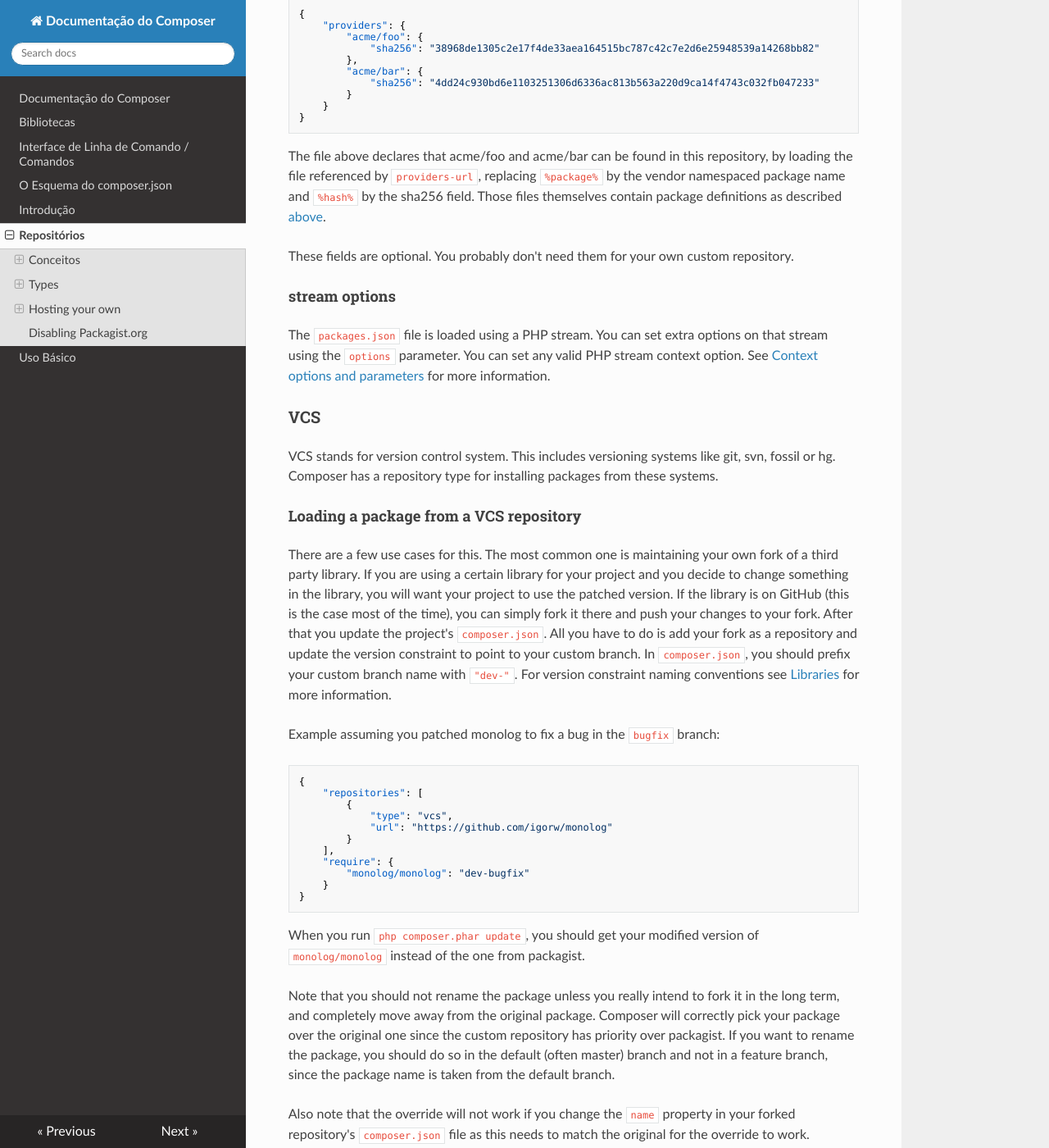
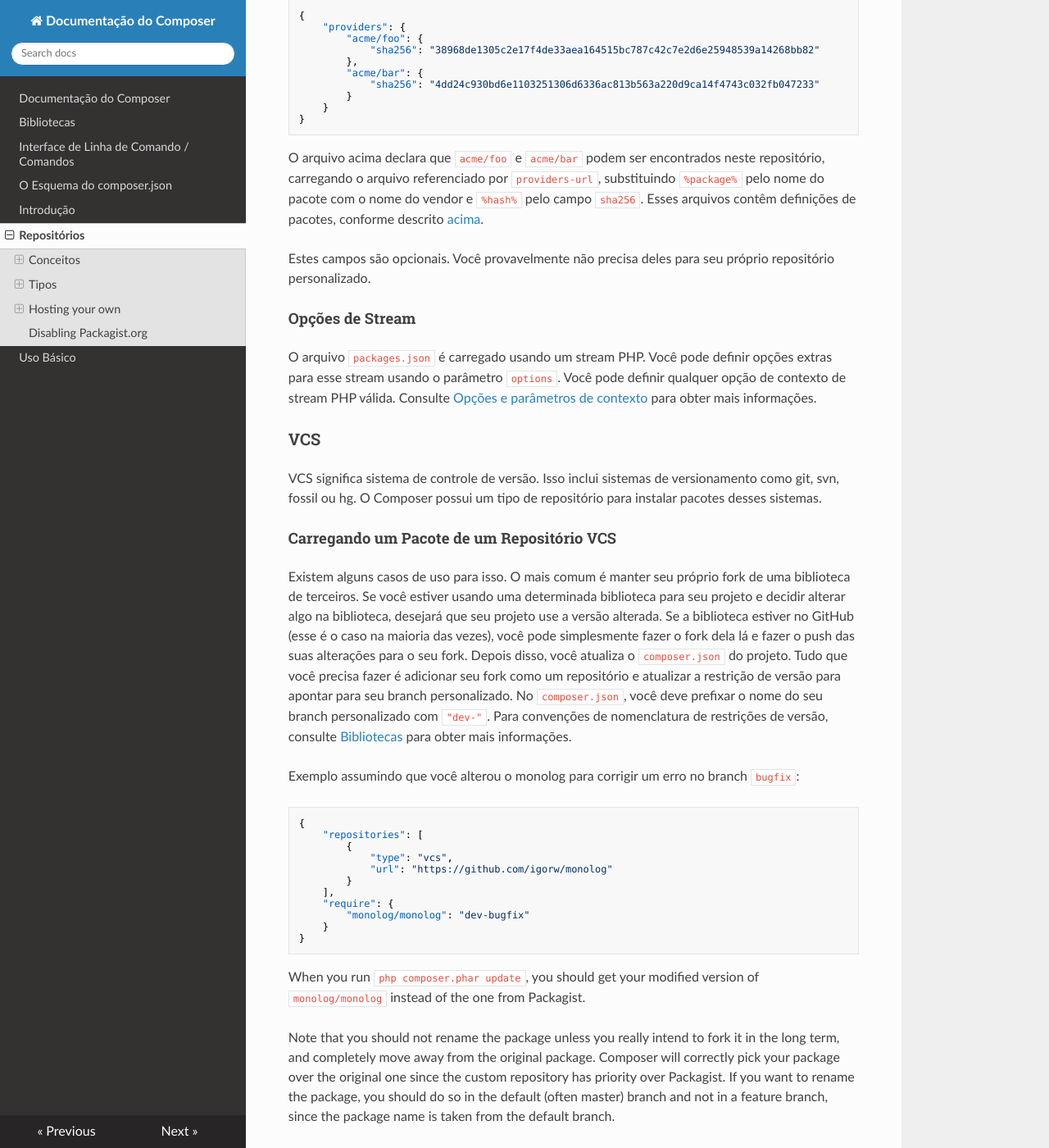
Before and after one commit to php-dev-br/composer-doc-pt-br, an MkDocs documentation site: the page built from doc/repositorios.md, in a window 1280 px wide and 1400 px high, scrolled down 3282 px. Shown: the whole window at 82% size. Built offline with MkDocs 1.6.1, drawn with Linux system fonts in a browser that asks for light colours; nearby versions of some CDN libraries; some of the changed text lies outside the part shown.

Commit message:
Translate /doc/05-repositories.md file [WIP]
Issue: #8

````diff
--- a/doc/repositorios.md
+++ b/doc/repositorios.md
@@ -11,9 +11,9 @@ entender alguns dos conceitos básicos sobre os quais o Composer é construído.
 ### Pacote
 
 O Composer é um gerenciador de dependências. Ele instala pacotes localmente. Um
-pacote é essencialmente um diretório que contém alguma coisa. Neste caso, é
-código PHP, mas em teoria poderia ser qualquer coisa. E ele contém uma descrição
-do pacote que possui um nome e uma versão. O nome e a versão são usados para
+pacote é essencialmente um diretório que contém alguma coisa. Neste caso, código
+PHP, mas em teoria poderia ser qualquer coisa. E ele contém uma descrição do
+pacote que possui um nome e uma versão. O nome e a versão são usados para
 identificar o pacote.
 
 De fato, internamente o Composer vê cada versão como um pacote separado. Embora
@@ -25,51 +25,52 @@ para a instalação é a definição da fonte, que descreve onde obter o conteú
 pacote. Os dados do pacote apontam para o conteúdo do pacote. E há duas opções
 aqui: `dist` e `source`.
 
-**Dist:** `dist` é uma versão empacotada dos dados do pacote. Geralmente é uma
-versão lançada, normalmente é uma versão estável.
+**Dist:** é uma versão empacotada dos dados do pacote. Geralmente é uma versão
+lançada, normalmente é uma versão estável.
 
-**Source:** `source` é usada para desenvolvimento. Ela geralmente se origina de
-um repositório de código-fonte, como o git. Você pode obter o código-fonte
-quando quiser modificar o pacote baixado.
+**Source:** é usada para desenvolvimento. Ela geralmente se origina de um
+repositório de código-fonte, como o git. Você pode obter o código-fonte quando
+quiser modificar o pacote baixado.
 
 Os pacotes podem fornecer uma dessas ou até mesmo as duas. Dependendo de certos
 fatores, como as opções fornecidas pela pessoa e a estabilidade do pacote, uma
-terá a preferência.
+delas terá a preferência.
 
-### Repository
+### Repositório
 
-A repository is a package source. It's a list of packages/versions. Composer
-will look in all your repositories to find the packages your project requires.
+Um repositório é uma fonte de pacotes. É uma lista de pacotes/versões. O
+Composer procurará em todos os seus repositórios para encontrar os pacotes que
+seu projeto exige.
 
-By default only the Packagist repository is registered in Composer. You can
-add more repositories to your project by declaring them in `composer.json`.
+Por padrão, apenas o repositório Packagist está registrado no Composer. Você
+pode adicionar mais repositórios ao seu projeto declarando-os no
+`composer.json`.
 
-Repositories are only available to the root package and the repositories
-defined in your dependencies will not be loaded. Read the
-[FAQ entry](faqs/why-can't-composer-load-repositories-recursively.md) if you
-want to learn why.
+Os repositórios estão disponíveis apenas para o pacote raiz e os repositórios
+definidos em suas dependências não serão carregados. Leia a [FAQ]
+[faq-recursive-repos] se quiser saber o porquê.
 
-## Types
+## Tipos
 
-### Composer
+### composer
 
-The main repository type is the `composer` repository. It uses a single
-`packages.json` file that contains all of the package metadata.
+O principal tipo de repositório é o repositório `composer`. Ele usa um único
+arquivo `packages.json` que contém todos os metadados dos pacotes.
 
-This is also the repository type that packagist uses. To reference a
-`composer` repository, supply the path before the `packages.json` file.
-In the case of packagist, that file is located at `/packages.json`, so the URL of
-the repository would be `repo.packagist.org`. For `example.org/packages.json` the
-repository URL would be `example.org`.
+Este também é o tipo de repositório que o Packagist usa. Para referenciar um
+repositório `composer`, forneça o caminho antes do arquivo `packages.json`. No
+caso do Packagist, esse arquivo está localizado em `/packages.json`, portanto, a
+URL do repositório seria `repo.packagist.org`. Para
+`exemplo.org.br/packages.json`, a URL do repositório seria `exemplo.org.br`.
 
 #### packages
 
-The only required field is `packages`. The JSON structure is as follows:
+O único campo obrigatório é `packages`. A estrutura JSON é a seguinte:
 
 ```json
 {
     "packages": {
-        "vendor/package-name": {
+        "nome-vendor/nome-pacote": {
             "dev-master": { @composer.json },
             "1.0.x-dev": { @composer.json },
             "0.0.1": { @composer.json },
@@ -79,14 +80,14 @@ The only required field is `packages`. The JSON structure is as follows:
 }
 ```
 
-The `@composer.json` marker would be the contents of the `composer.json` from
-that package version including as a minimum:
+O marcador `@composer.json` seria o conteúdo do `composer.json` dessa versão do
+pacote, incluindo no mínimo:
 
-* name
-* version
-* dist or source
+* `name`
+* `version`
+* `dist` ou `source`
 
-Here is a minimal package definition:
+Aqui está uma definição mínima de pacote:
 
 ```json
 {
@@ -99,15 +100,16 @@ Here is a minimal package definition:
 }
 ```
 
-It may include any of the other fields specified in the [schema](04-schema.md).
+Ela pode incluir qualquer um dos outros campos especificados no [esquema]
+[schema].
 
 #### notify-batch
 
-The `notify-batch` field allows you to specify a URL that will be called
-every time a user installs a package. The URL can be either an absolute path
-(that will use the same domain as the repository) or a fully qualified URL.
+O campo `notify-batch` permite especificar uma URL que será chamada sempre que
+alguém instalar um pacote. A URL pode ser um caminho absoluto (que usará o mesmo
+domínio que o repositório) ou uma URL completamente qualificada.
 
-An example value:
+Um exemplo de valor:
 
 ```json
 {
@@ -115,9 +117,9 @@ An example value:
 }
 ```
 
-For `example.org/packages.json` containing a `monolog/monolog` package, this
-would send a `POST` request to `example.org/downloads/` with following
-JSON request body:
+Para `exemplo.org.br/packages.json` contendo um pacote `monolog/monolog`, isso
+enviaria uma requisição `POST` para `exemplo.org.br/downloads/` com o seguinte
+corpo da requisição JSON:
 
 ```json
 {
@@ -127,22 +129,21 @@ JSON request body:
 }
 ```
 
-The version field will contain the normalized representation of the version
-number.
+O campo `version` conterá a representação normalizada do número da versão.
 
-This field is optional.
+Este campo é opcional.
 
-#### provider-includes and providers-url
+#### provider-includes e providers-url
 
-The `provider-includes` field allows you to list a set of files that list
-package names provided by this repository. The hash should be a sha256 of
-the files in this case.
+O campo `provider-includes` permite listar um conjunto de arquivos que listam
+nomes de pacotes fornecidos por este repositório. O hash deve ser um sha256 dos
+arquivos nesse caso.
 
-The `providers-url` describes how provider files are found on the server. It
-is an absolute path from the repository root. It must contain the placeholders
-`%package%` and `%hash%`.
+O campo `providers-url` descreve como os arquivos do provedor são encontrados no
+servidor. É um caminho absoluto da raiz do repositório. Deve conter os
+placeholders `%package%` e `%hash%`.
 
-An example:
+Um exemplo:
 
 ```json
 {
@@ -158,8 +159,8 @@ An example:
 }
 ```
 
-Those files contain lists of package names and hashes to verify the file
-integrity, for example:
+Esses arquivos contêm listas de nomes de pacotes e hashes para verificar a
+integridade do arquivo, por exemplo:
 
 ```json
 {
@@ -174,42 +175,44 @@ integrity, for example:
 }
 ```
 
-The file above declares that acme/foo and acme/bar can be found in this
-repository, by loading the file referenced by `providers-url`, replacing
-`%package%` by the vendor namespaced package name and `%hash%` by the
-sha256 field. Those files themselves contain package definitions as
-described [above](#packages).
+O arquivo acima declara que `acme/foo` e `acme/bar` podem ser encontrados neste
+repositório, carregando o arquivo referenciado por `providers-url`, substituindo
+`%package%` pelo nome do pacote com o nome do vendor e `%hash%` pelo campo
+`sha256`. Esses arquivos contêm definições de pacotes, conforme descrito [acima]
+[packages].
 
-These fields are optional. You probably don't need them for your own custom
-repository.
+Estes campos são opcionais. Você provavelmente não precisa deles para seu
+próprio repositório personalizado.
 
-#### stream options
+#### Opções de Stream
 
-The `packages.json` file is loaded using a PHP stream. You can set extra
-options on that stream using the `options` parameter. You can set any valid
-PHP stream context option. See [Context options and
-parameters](https://php.net/manual/en/context.php) for more information.
+O arquivo `packages.json` é carregado usando um stream PHP. Você pode definir
+opções extras para esse stream usando o parâmetro `options`. Você pode definir
+qualquer opção de contexto de stream PHP válida. Consulte [Opções e parâmetros
+de contexto][php-context] para obter mais informações.
 
 ### VCS
 
-VCS stands for version control system. This includes versioning systems like
-git, svn, fossil or hg. Composer has a repository type for installing packages
-from these systems.
+VCS significa sistema de controle de versão. Isso inclui sistemas de
+versionamento como git, svn, fossil ou hg. O Composer possui um tipo de
+repositório para instalar pacotes desses sistemas.
 
-#### Loading a package from a VCS repository
+#### Carregando um Pacote de um Repositório VCS
 
-There are a few use cases for this. The most common one is maintaining your
-own fork of a third party library. If you are using a certain library for your
-project and you decide to change something in the library, you will want your
-project to use the patched version. If the library is on GitHub (this is the
-case most of the time), you can simply fork it there and push your changes to
-your fork. After that you update the project's `composer.json`. All you have
-to do is add your fork as a repository and update the version constraint to
-point to your custom branch. In `composer.json`, you should prefix your custom
-branch name with `"dev-"`. For version constraint naming conventions see
-[Libraries](02-libraries.md) for more information.
+Existem alguns casos de uso para isso. O mais comum é manter seu próprio fork de
+uma biblioteca de terceiros. Se você estiver usando uma determinada biblioteca
+para seu projeto e decidir alterar algo na biblioteca, desejará que seu projeto
+use a versão alterada. Se a biblioteca estiver no GitHub (esse é o caso na
+maioria das vezes), você pode simplesmente fazer o fork dela lá e fazer o push
+das suas alterações para o seu fork. Depois disso, você atualiza o
+`composer.json` do projeto. Tudo que você precisa fazer é adicionar seu fork
+como um repositório e atualizar a restrição de versão para apontar para seu
+branch personalizado. No `composer.json`, você deve prefixar o nome do seu
+branch personalizado com `"dev-"`. Para convenções de nomenclatura de restrições
+de versão, consulte [Bibliotecas][libraries] para obter mais informações.
 
-Example assuming you patched monolog to fix a bug in the `bugfix` branch:
+Exemplo assumindo que você alterou o monolog para corrigir um erro no branch
+`bugfix`:
 
 ```json
 {
@@ -226,12 +229,12 @@ Example assuming you patched monolog to fix a bug in the `bugfix` branch:
 ```
 
 When you run `php composer.phar update`, you should get your modified version
-of `monolog/monolog` instead of the one from packagist.
+of `monolog/monolog` instead of the one from Packagist.
 
 Note that you should not rename the package unless you really intend to fork
 it in the long term, and completely move away from the original package.
 Composer will correctly pick your package over the original one since the
-custom repository has priority over packagist. If you want to rename the
+custom repository has priority over Packagist. If you want to rename the
 package, you should do so in the default (often master) branch and not in a
 feature branch, since the package name is taken from the default branch.
 
@@ -251,12 +254,12 @@ GitHub and BitBucket:
 ```json
 {
     "require": {
-        "vendor/my-private-repo": "dev-master"
+        "nome-vendor/meu-repo-privado": "dev-master"
     },
     "repositories": [
         {
             "type": "vcs",
-            "url":  "git@bitbucket.org:vendor/my-private-repo.git"
+            "url":  "git@bitbucket.org:nome-vendor/meu-repo-privado.git"
         }
     ]
 }
@@ -330,7 +333,7 @@ repository like this:
     "repositories": [
         {
             "type": "vcs",
-            "url": "http://svn.example.org/projectA/",
+            "url": "http://svn.exemplo.org.br/projeto-a/",
             "trunk-path": "Trunk",
             "branches-path": "Branches",
             "tags-path": "Tags"
@@ -353,9 +356,9 @@ http-basic section of your config (See [Schema](04-schema.md)):
 ```json
 {
     "http-basic": {
-        "svn.example.org": {
-            "username": "username",
-            "password": "password"
+        "svn.exemplo.org.br": {
+            "username": "usuario",
+            "password": "senha"
         }
     }
 }
@@ -371,7 +374,7 @@ for this server will be overwritten. To change this behavior by setting the
     "repositories": [
         {
             "type": "vcs",
-            "url": "http://svn.example.org/projectA/",
+            "url": "http://svn.exemplo.org.br/projeto-a/",
             "svn-cache-credentials": false
         }
     ]
@@ -542,7 +545,7 @@ The `"package"` key in a `package` repository may be set to an array to define m
 
 ## Hosting your own
 
-While you will probably want to put your packages on packagist most of the
+While you will probably want to put your packages on Packagist most of the
 time, there are some use cases for hosting your own repository.
 
 * **Private company packages:** If you are part of a company that uses Composer
@@ -550,7 +553,7 @@ time, there are some use cases for hosting your own repository.
 
 * **Separate ecosystem:** If you have a project which has its own ecosystem,
   and the packages aren't really reusable by the greater PHP community, you
-  might want to keep them separate to packagist. An example of this would be
+  might want to keep them separate to Packagist. An example of this would be
   wordpress plugins.
 
 For hosting your own packages, a native `composer` type of repository is
@@ -569,7 +572,7 @@ Check out [Packagist.com](https://packagist.com/) for more information.
 ### Satis
 
 Satis is a static `composer` repository generator. It is a bit like an ultra-
-lightweight, static file-based version of packagist.
+lightweight, static file-based version of Packagist.
 
 You give it a `composer.json` containing repositories, typically VCS and
 package repository definitions. It will fetch all the packages that are
@@ -715,3 +718,9 @@ composer config -g repo.packagist false
 ```
 
 &larr; [Schema](04-schema.md)  |  [Config](06-config.md) &rarr;
+
+[faq-recursive-repos]: faqs/why-can't-composer-load-repositories-recursively.md
+[libraries]: bibliotecas.md
+[packages]: #packages
+[schema]: esquema.md
+[php-context]: https://www.php.net/manual/pt_BR/context.php
````
Also changed, not shown: other parts of doc/repositorios.md (+2 -2 lines), doc/cli.md (+5 -5 lines), doc/esquema.md (+3 -3 lines).
